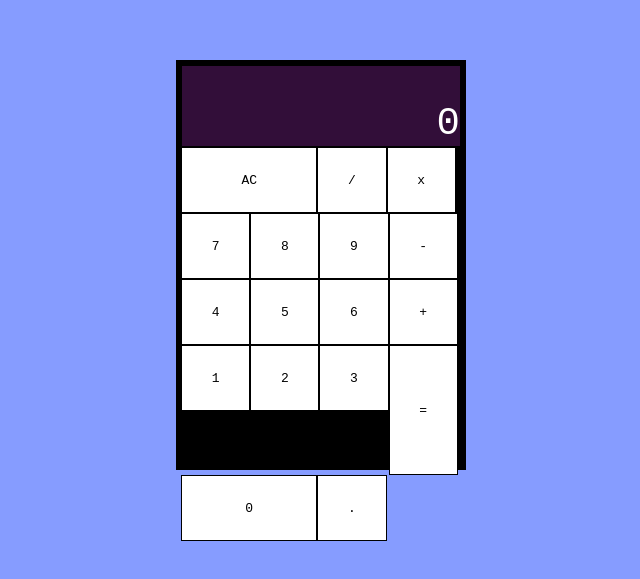
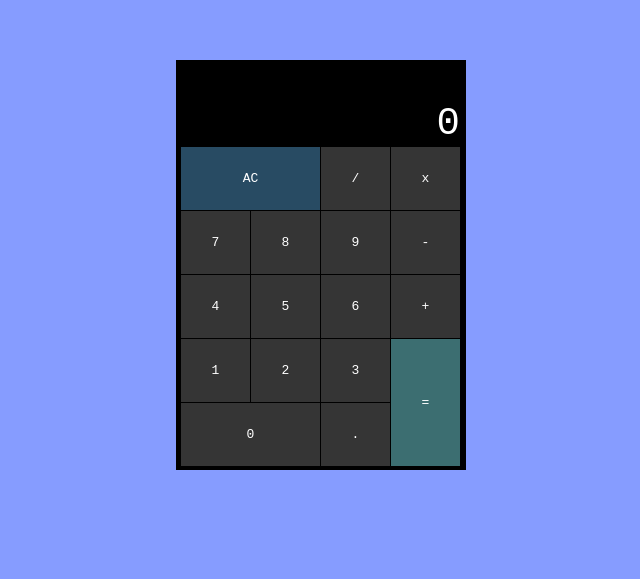
Before and after one commit to cbagby33/javascript-calculator, a React (Create React App) app: page / in a window 1280 px wide. Shown: the part 135-714 px from the top of the page, without its empty margins (319-959 px from the left). Built offline with nearby package versions, Linux system fonts and the light colour scheme.

Commit message:
added styling to buttons

```diff
--- a/src/App.css
+++ b/src/App.css
@@ -19,7 +19,6 @@
 #display {
   width: 100%;
   height: 20%;
-  background-color: #320e39;
   color: white;
   font-size: 3em;
   display: flex;
@@ -27,20 +26,46 @@
   align-items: end;
   border: solid 1px black;
 }
+.row{
+  height: 64px;
+  display: flex;
+  flex-wrap: wrap;
+}
+.row.four{
+  height: 128px;
+}
+.inner-column.first{
+  width: 75%;
+  display: flex;
+  flex-wrap: wrap;
+}
+#buttons{
+  width: 100%;
+  display: flex;
+  flex-direction: column;
+}
 .button{
-  width: 24%;
-  height: 16%;
-  background-color: white;
+  width: 69px;
+  height: 63px;
+  background-color: #353535;
+  color: white;
   display: flex;
   justify-content: center;
   align-items: center;
-  border: solid 1px black;
+  border-right: solid 1px black;
+  border-bottom: solid 1px black;
+}
+#equals{
+  background-color: #3C6E71;
+}
+#AC{
+  background-color: #284B63;
 }
 .wide {
-  width: 48%;
+  width: 139px;
 }
 .tall{
-  height: 32%;
+  height: 127px;
 }
 
 @media (prefers-reduced-motion: no-preference) {
--- a/src/components/Button.js
+++ b/src/components/Button.js
@@ -6,7 +6,7 @@ class Button extends React.Component{
 	}
 	render(){
 		return(
-			<div className={'button '+this.props.type}>{this.props.label}</div>
+			<div id={this.props.id} className={'button '+this.props.type}>{this.props.label}</div>
 		)
 	}
 }
--- a/src/components/Calculator.js
+++ b/src/components/Calculator.js
@@ -12,23 +12,38 @@ class Calculator extends React.Component{
 			<div id="calculator">
 				{/*Display component to keep track of all calculations*/}
 				<Display />
-				<Button label="AC" type="wide" />
-				<Button label="/" type="regular" />
-				<Button label="x" type="regular" />
-				<Button label="7" type="regular" />
-				<Button label="8" type="regular" />
-				<Button label="9" type="regular" />
-				<Button label="-" type="regular" />
-				<Button label="4" type="regular" />
-				<Button label="5" type="regular" />
-				<Button label="6" type="regular" />
-				<Button label="+" type="regular" />
-				<Button label="1" type="regular" />
-				<Button label="2" type="regular" />
-				<Button label="3" type="regular" />
-				<Button label="=" type="tall" />
-				<Button label="0" type="wide" />
-				<Button label="." type="regular" />
+				<div id="buttons">
+					<div className="row one">
+						<Button id="AC" label="AC" type="wide" />
+						<Button id="divide" label="/" type="regular" />
+						<Button id="multiply" label="x" type="regular" />
+					</div>
+					<div className="row two">
+						<Button id="seven" label="7" type="regular" />
+						<Button id="eight" label="8" type="regular" />
+						<Button id="nine" label="9" type="regular" />
+						<Button id="subtract" label="-" type="regular" />
+					</div>
+					<div className="row three">
+						<Button id="four" label="4" type="regular" />
+						<Button id="five" label="5" type="regular" />
+						<Button id="six" label="6" type="regular" />
+						<Button id="add" label="+" type="regular" />
+					</div>
+					<div className="row four">
+						<div className="inner-column first">
+							<Button id="one" label="1" type="regular" />
+							<Button id="two" label="2" type="regular" />
+							<Button id="three" label="3" type="regular" />
+							<Button id="zero" label="0" type="wide" />
+							<Button id="decimal" label="." type="regular" />
+						</div>
+						<div className="inner-column second">
+							<Button id="equals" label="=" type="tall" />
+						</div>
+
+					</div>
+				</div>
 			</div>
 		)
 	}
```
